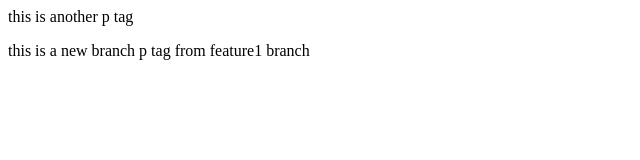
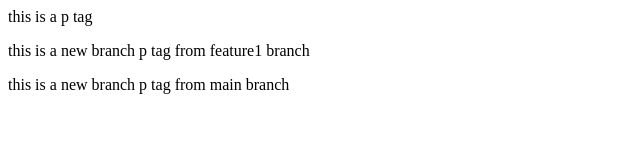
Before and after one commit to MominAnxs/localrepo, a plain HTML site: page index.html in a window 1280 px wide. Shown: the whole page, without its empty margins (0-640 px from the left). Drawn offline with Linux system fonts and the light colour scheme.

Commit message:
inital index

```diff
--- a/index.html
+++ b/index.html
@@ -1,2 +1,3 @@
-<p>this is another p tag</p>
+<p>this is a p tag</p>
 <p>this is a new branch p tag from feature1 branch</p>
+<p>this is a new branch p tag from main branch</p>
```
